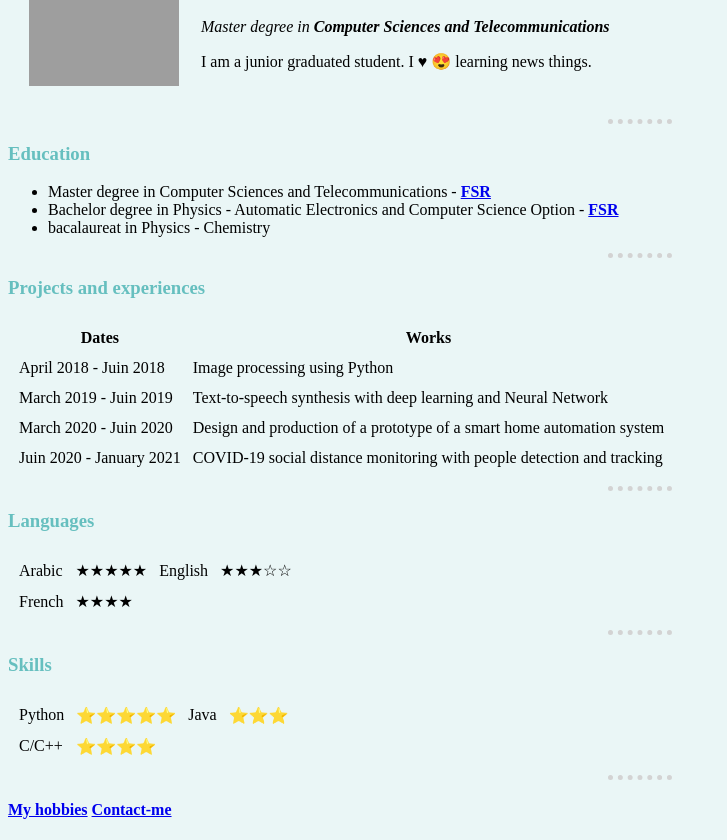
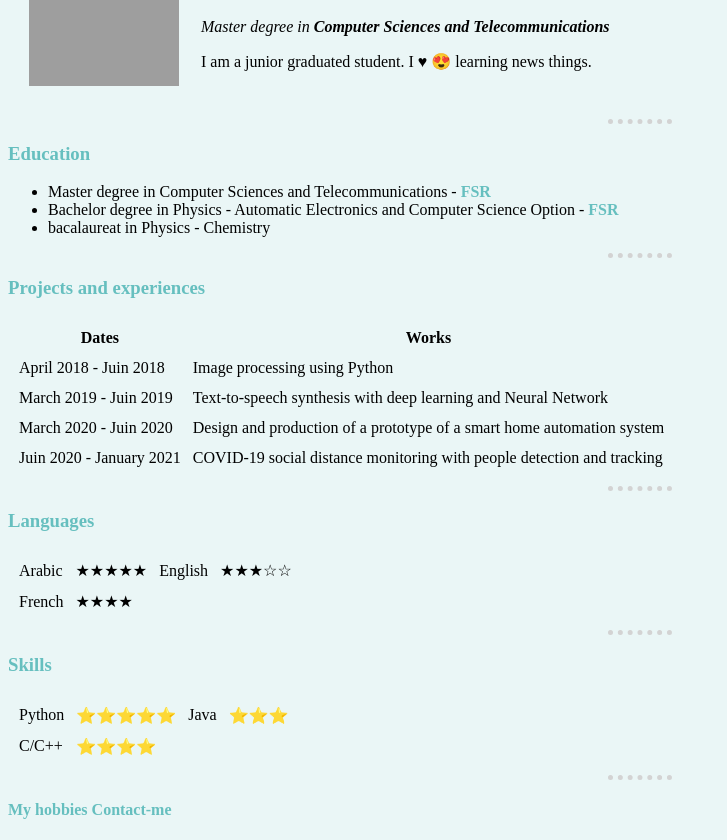
Before and after one commit to Fati97s/cv, a plain HTML site: page index.html in a window 1280 px wide. Shown: the part 93-933 px from the top of the page, without its empty margins (0-727 px from the left). Drawn offline with Linux system fonts and the light colour scheme; grey boxes are pictures that could not be loaded.

Commit message:
Update styles.css

```diff
--- a/css/styles.css
+++ b/css/styles.css
@@ -19,3 +19,14 @@ h1 {
 h3 {
    color: #66BFBF;
 }
+h4{
+  color:#66BFBF;
+  text-decoration: none;
+}
+a:hover{
+  color: #40514E;
+}
+a{
+  color:#66BFBF;
+  text-decoration: none;
+}
```
